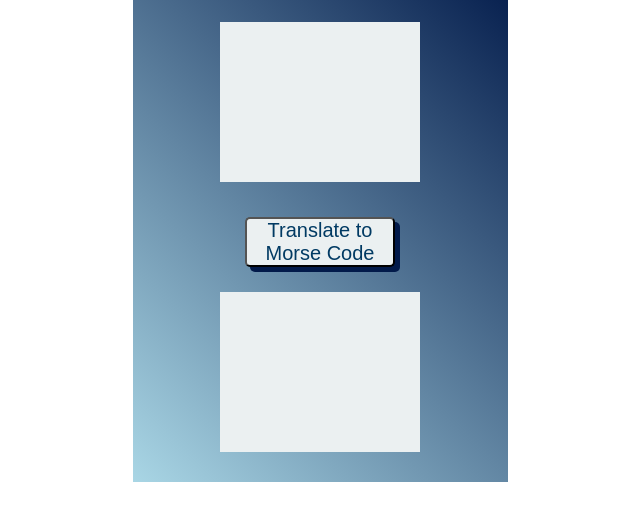
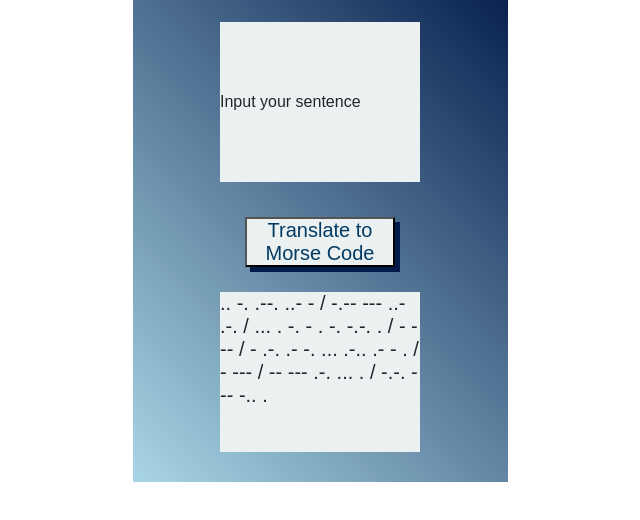
Before and after one commit to rupalirami/morse-code-project, a website with bundled scripts: page index.html in a window 1280 px wide. Shown: the part 78-598 px from the top of the page, without its empty margins (320-960 px from the left). Built offline with nearby package versions, Linux system fonts and the light colour scheme.

Commit message:
Added dummy input and output in html

```diff
--- a/index.html
+++ b/index.html
@@ -11,10 +11,10 @@
     <section class="translator">
         <h1 class="translator__heading">Morse Code Translator</h1>
         <form class="translator__input">
-            <input type="text"/>
+            <input type="text" value="Input your sentence"/>
             <button type="submit" id="translate-button">Translate to Morse Code</button>
         </form>
-        <div class="translator__output"></div>
+        <div class="translator__output">.. -. .--. ..- - / -.-- --- ..- .-. / ... . -. - . -. -.-. . / - --- / - .-. .- -. ... .-.. .- - . / - --- / -- --- .-. ... . / -.-. --- -.. .</div>
     </section>
 
     <!-- put *.js code at end so that it gets loaded last after HTML elements are loaded in the browser -->
--- a/index.js
+++ b/index.js
@@ -1,7 +1,10 @@
+export const checkValidInput = (inputString) => {
+// const checkValidInput = (inputString) => {
+    // not checking for errors right now
+    // return error message
+};
 export const morseCode = (inputString) => {
 // const morseCode = (inputString) => {
-
-// not checking for errors right now
 
     const morseCodeAlphabet = [
         "A:.-",
--- a/index.scss
+++ b/index.scss
@@ -55,15 +55,20 @@ main {
 
     input {
         background-color: $displayBackgroundColor;
+        // justify-content: flex-start;
+        // text-align: start;
+        font-size: medium;
+        word-wrap: break-word;
+        word-break: break-all;
         height: 20vh;
         width: 200px;
         padding: 0;
+        margin: auto;
         border: none;
     }
     #translate-button { // button start
         background-color: $displayBackgroundColor;
         color: $buttonFontColor;
-        border-radius: 5px;
         width: 150px;
         text-align: center; // centers text in a
         // margin: auto;
--- a/index.test.js
+++ b/index.test.js
@@ -1,4 +1,4 @@
-import { morseCode } from "./index.js";
+import { morseCode, checkValidInput } from "./index.js";
 import{ it, expect } from "@jest/globals";
 
 it("translates an input string with or without spaces to equivalent morse code>", () => {
@@ -16,12 +16,12 @@ it("translates an input string which can take any alphanumeric characters to equ
     expect(result).toBe(".-. ..- .--. .- .-.. .. / .--- --- .. -. . -.. / -.. . ..- - ... -.-. .... . / -... .- -. -.- / .. -. / .---- ----. ----. -....");
 });
 
-// it("throws an error if input has special characters!" , () => {
-//     const error = new Error("Input string should only be alphanumeric and should not have special characters")
-//     expect(() => morseCode("input string contains special characters!")).toThrow(error);
-// });
+it("throws an error if input has special characters!" , () => {
+    const error = new Error("Input string should only be alphanumeric and should not have special characters")
+    expect(() => checkValidInput("input string contains special characters!")).toThrow(error);
+});
 
-// it("throws an error if input has special characters!" , () => {
-//     const error = new Error("Input string should only be alphanumeric and should not have special characters")
-//     expect(() => morseCode("this # too is not allowed")).toThrow(error);
-// });
+it("throws an error if input has special characters!" , () => {
+    const error = new Error("Input string should only be alphanumeric and should not have special characters")
+    expect(() =>checkValidInput("SOS @@@!! my code's not working!!!")).toThrow(error);
+});
--- a/main.js
+++ b/main.js
@@ -1,5 +1,5 @@
 // import function
-import { morseCode } from "./index.js";
+import { morseCode, checkValidInput } from "./index.js";
 
 // get DOM variables
 const textInput = document.getElementsByTagName("input");
--- a/package.json
+++ b/package.json
@@ -1,7 +1,7 @@
 {
   "name": "morse-code-project",
   "version": "1.0.0",
-  "description": "A simple morsecode translator that takes a string as input and translates it into morse code characters. The input takes only alphabetic characters.",
+  "description": "A simple morsecode translator that takes a string as input and translates it into morse code characters. The input takes only alphanumeric characters.",
   "main": "index.js",
   "scripts": {
     "test": "jest"
```
Also changed, not shown: README.md, index.css, 1 other file.
